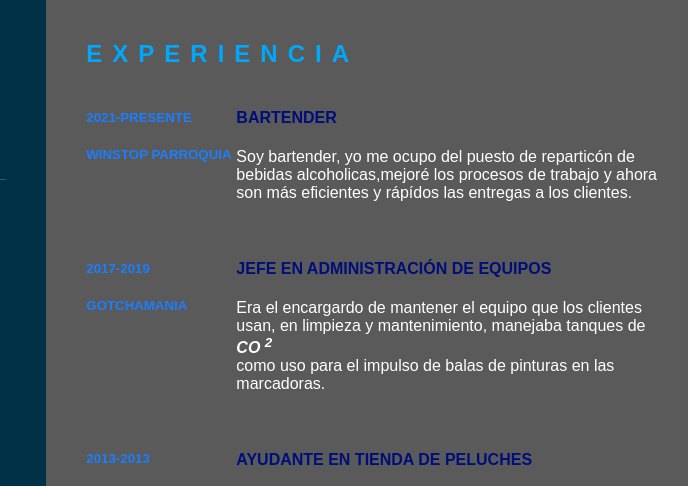
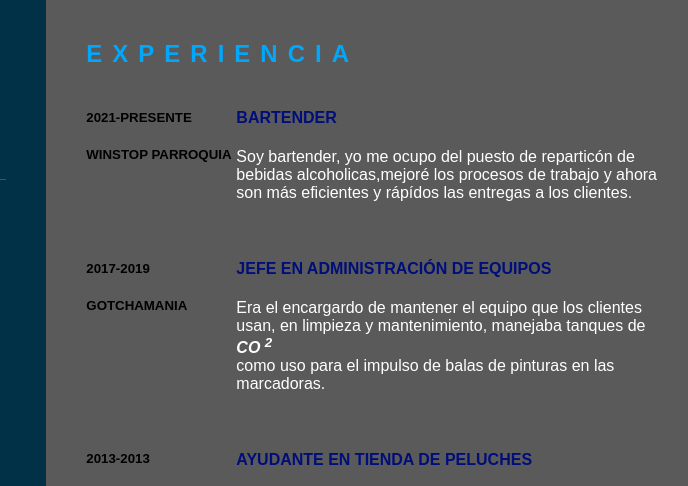
Before and after one commit to Noah-Moi610/practica-14, a plain HTML site: page index.html in a window 1280 px wide. Shown: the part 280-766 px from the top of the page, 427-1115 px from the left. Drawn offline with Linux system fonts and the light colour scheme.

Commit message:
agregando enlace pages y cambiando color

```diff
--- a/index.css
+++ b/index.css
@@ -200,7 +200,7 @@ p
 .sobre .caja .año_compañia h5
 {
     text-transform: uppercase;
-    color: rgb(27, 126, 255);
+    color: rgb(0, 0, 0);
     font-weight: 600;
 }
 .sobre .caja .texto h4
```
Also changed, not shown: 1 other file.
